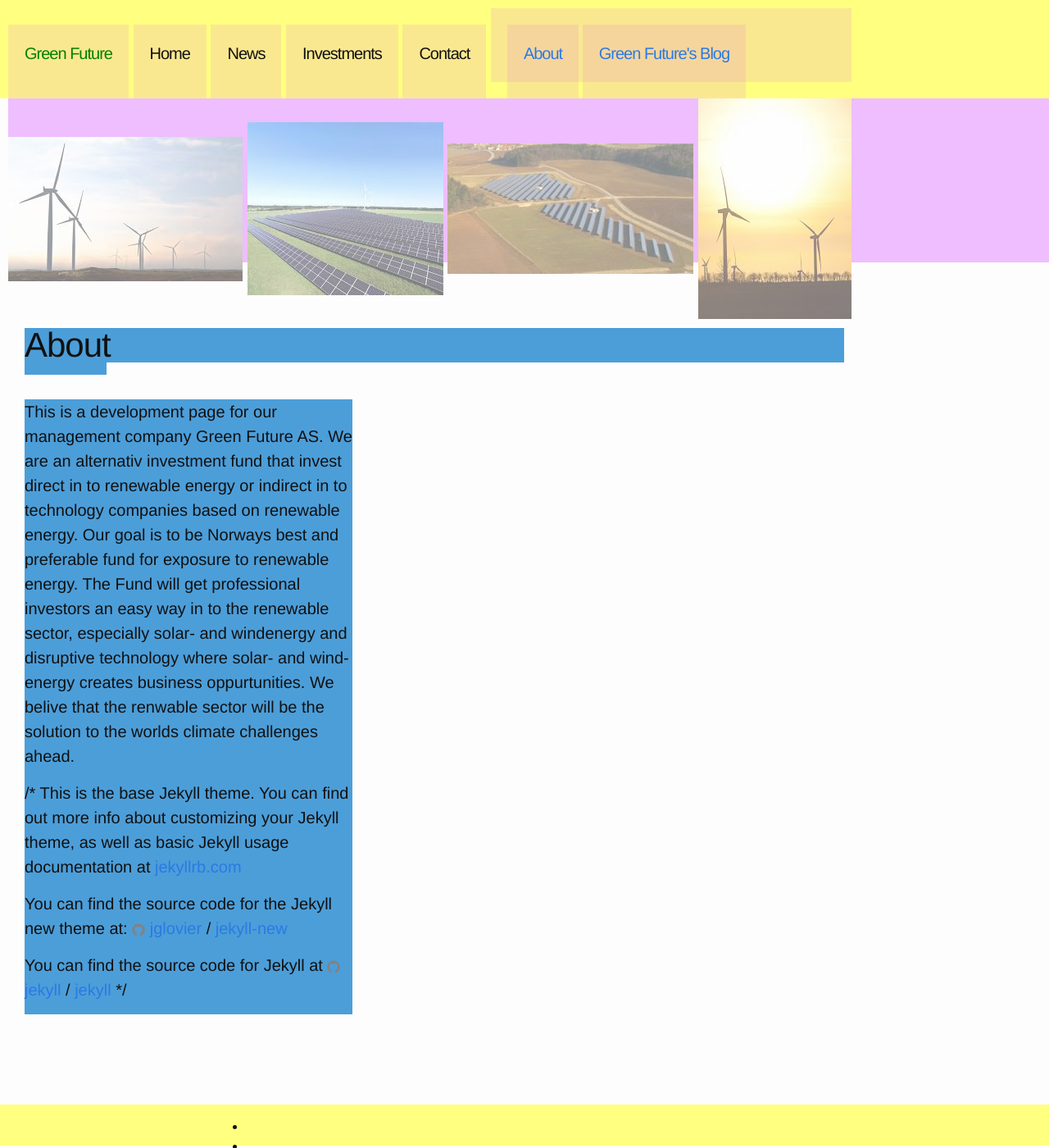
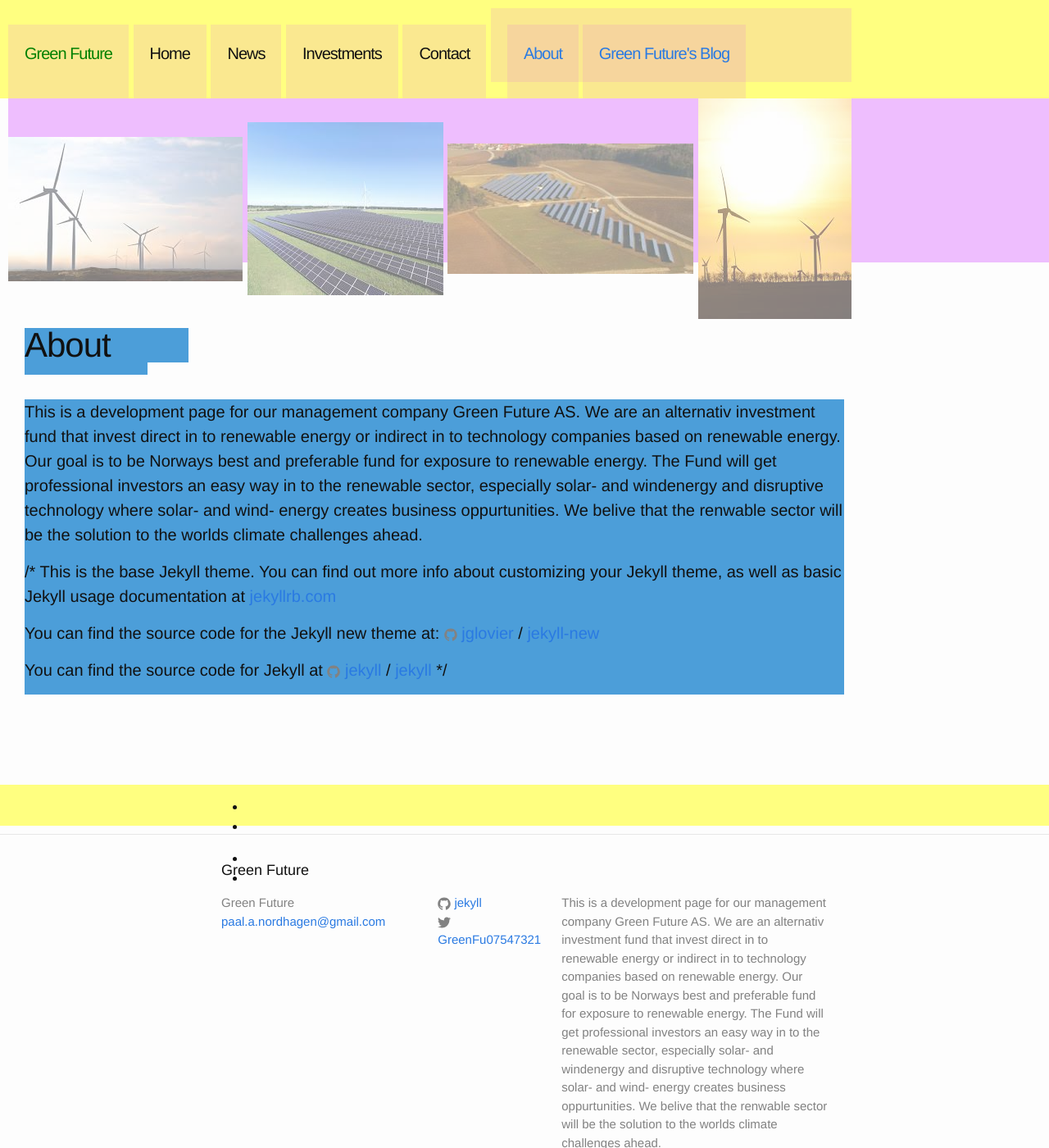
Before and after one commit to Paal-August/Paal-August.github.io, a Jekyll site: the page built from about.md, in a window 1280 px wide and 1400 px high. Shown: the whole window at 82% size. Built offline with Jekyll 4.4.1, drawn with Linux system fonts in a browser that asks for light colours.

Commit message:
Update _layout.scss

```diff
--- a/_sass/_layout.scss
+++ b/_sass/_layout.scss
@@ -325,7 +325,7 @@
 }
 
 /**
- *Green Future main
+ * Green Future News
  */
 
 .post{
@@ -343,7 +343,7 @@
     margin-bottom: $spacing-unit;
     background-color:#4c9ed9;
     display:inline-block;
-    width:100px;
+    width:150px;
 }
 
 .post-title {
@@ -351,7 +351,7 @@
     letter-spacing: -1px;
     line-height: 1;
     background-color:#4c9ed9;
-    width:1000px;
+    width:200px;
     display:inline-block;
 
     @include media-query($on-laptop) {
@@ -363,7 +363,7 @@
     margin-bottom: $spacing-unit;
     background-color:#4c9ed9;
     display:inline-block;
-
+    width:1000px;
     h2 {
         font-size: 32px;
 
```
